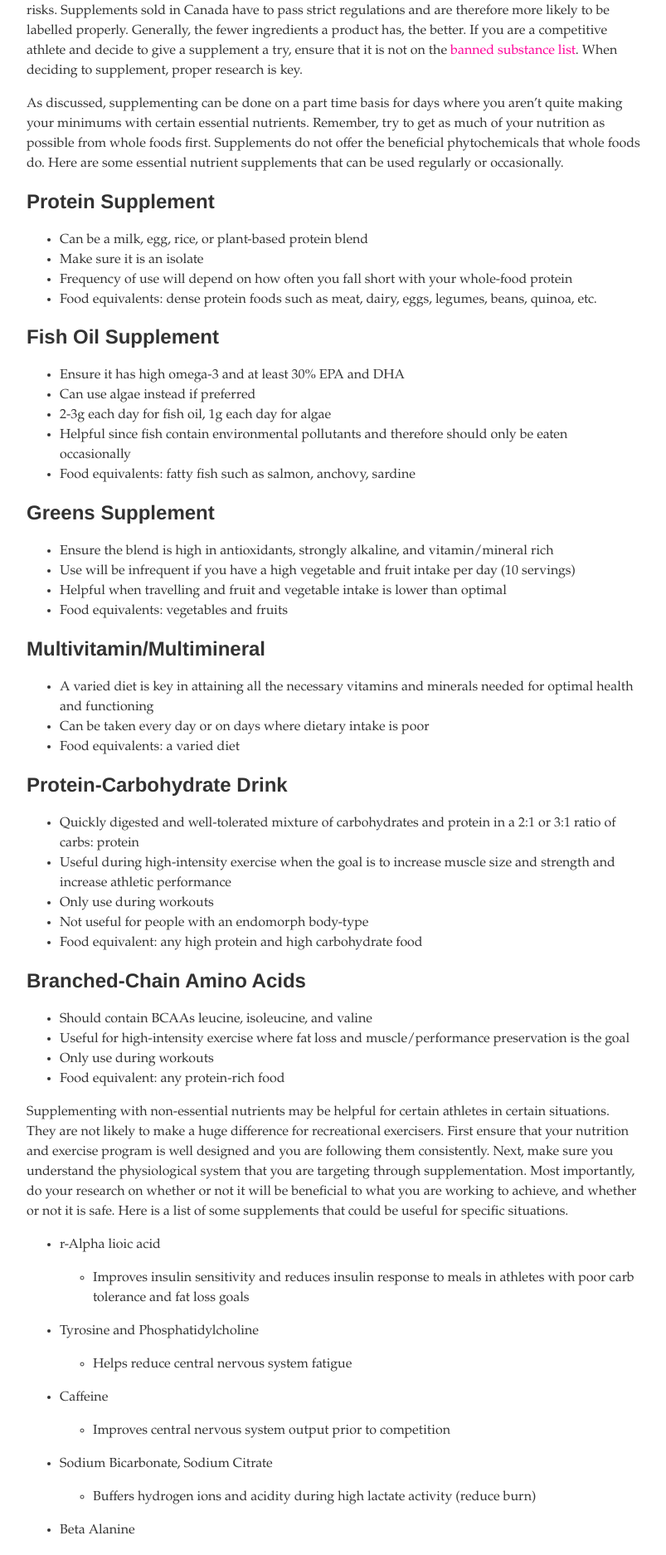
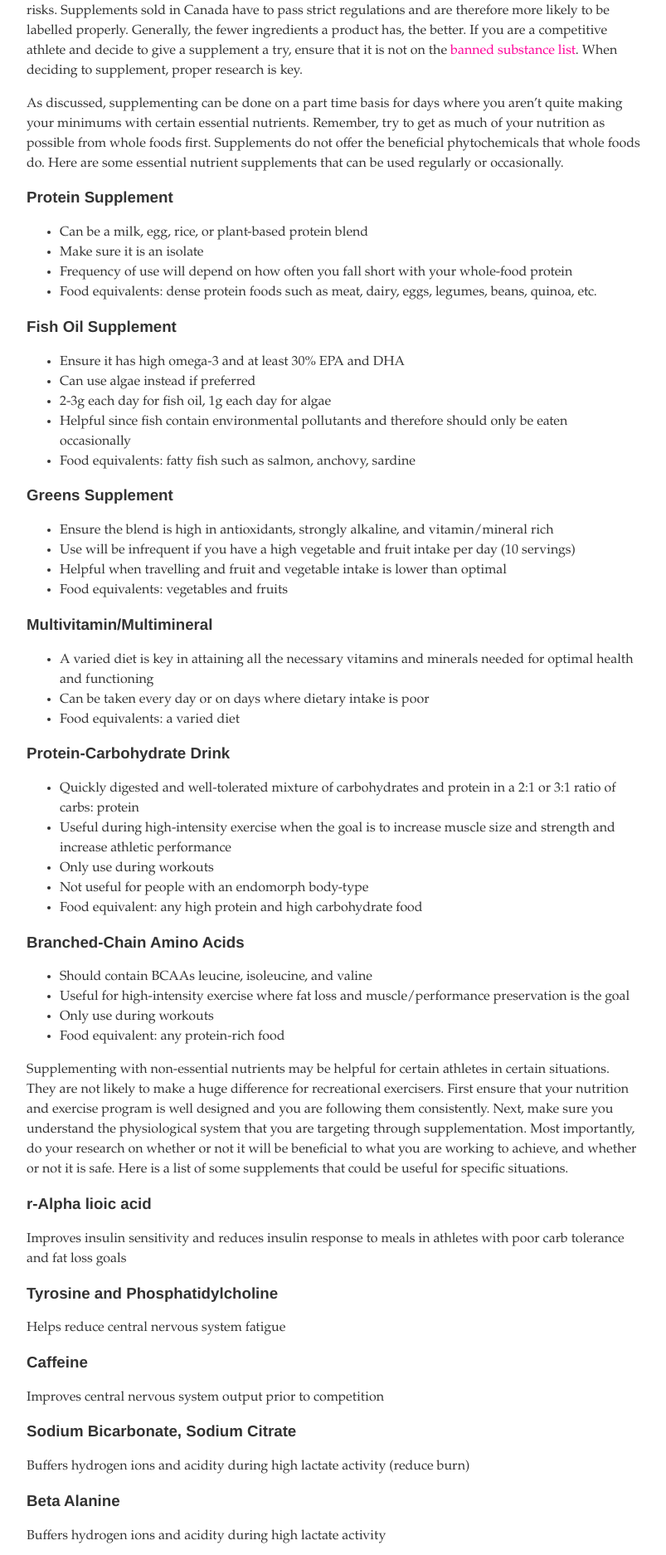
Before and after one commit to teri-lynn/teri-lynn.github.com, a Jekyll site: the page built from _posts/2012-11-16-supplements.md, in a window 1280 px wide. Shown: the part 1054-2928 px from the top of the page at 83% size, without its empty margins (238-1041 px from the left). Built offline with Jekyll 4.4.1, drawn with Linux system fonts in a browser that asks for light colours; some web fonts are replaced; Markdown is read by kramdown in place of the engine named in the settings.

Commit message:
More new headings.

```diff
--- a/_posts/2012-11-16-supplements.md
+++ b/_posts/2012-11-16-supplements.md
@@ -47,16 +47,14 @@
 possible from whole foods first. Supplements do not offer the beneficial phytochemicals that whole
 foods do. Here are some essential nutrient supplements that can be used regularly or occasionally.
 
-Protein Supplement
-------------------
+### Protein Supplement
 
 - Can be a milk, egg, rice, or plant-based protein blend
 - Make sure it is an isolate
 - Frequency of use will depend on how often you fall short with your whole-food protein
 - Food equivalents: dense protein foods such as meat, dairy, eggs, legumes, beans, quinoa, etc.
 
-Fish Oil Supplement
--------------------
+### Fish Oil Supplement
 
 - Ensure it has high omega-3 and at least 30% EPA and DHA
 - Can use algae instead if preferred
@@ -64,23 +62,20 @@
 - Helpful since fish contain environmental pollutants and therefore should only be eaten occasionally
 - Food equivalents: fatty fish such as salmon, anchovy, sardine
 
-Greens Supplement
------------------
+### Greens Supplement
 
 - Ensure the blend is high in antioxidants, strongly alkaline, and vitamin/mineral rich
 - Use will be infrequent if you have a high vegetable and fruit intake per day (10 servings)
 - Helpful when travelling and fruit and vegetable intake is lower than optimal
 - Food equivalents: vegetables and fruits
 
-Multivitamin/Multimineral
--------------------------
+### Multivitamin/Multimineral
 
 - A varied diet is key in attaining all the necessary vitamins and minerals needed for optimal health and functioning
 - Can be taken every day or on days where dietary intake is poor
 - Food equivalents: a varied diet
 
-Protein-Carbohydrate Drink
---------------------------
+### Protein-Carbohydrate Drink
 
 - Quickly digested and well-tolerated mixture of carbohydrates and protein in a 2:1 or 3:1 ratio of carbs: protein
 - Useful during high-intensity exercise when the goal is to increase muscle size and strength and increase athletic performance
@@ -88,8 +83,7 @@
 - Not useful for people with an endomorph body-type
 - Food equivalent: any high protein and high carbohydrate food
 
-Branched-Chain Amino Acids
---------------------------
+### Branched-Chain Amino Acids
 
 - Should contain BCAAs leucine, isoleucine, and valine
 - Useful for high-intensity exercise where fat loss and muscle/performance preservation is the goal
@@ -104,19 +98,34 @@
 achieve, and whether or not it is safe. Here is a list of some supplements that could be useful
 for specific situations.
 
-- r-Alpha lioic acid
-  - Improves insulin sensitivity and reduces insulin response to meals in athletes with poor carb tolerance and fat loss goals
-- Tyrosine and Phosphatidylcholine
-  - Helps reduce central nervous system fatigue
-- Caffeine
-  - Improves central nervous system output prior to competition
-- Sodium Bicarbonate, Sodium Citrate
-  - Buffers hydrogen ions and acidity during high lactate activity (reduce burn)
-- Beta Alanine
-  - Buffers hydrogen ions and acidity during high lactate activity
-- Creatine
-  - Helps regenerate ATP (energy) during strength and power exercise
-- Green Tea Extract
-  - Stimulates metabolism during weight loss phases
-- CLA
-  - Stimulates metabolism, induces apoptosis (death) of fat cells, and down-regulate leptin during weight loss phases
+### r-Alpha lioic acid
+
+Improves insulin sensitivity and reduces insulin response to meals in athletes with poor carb tolerance and fat loss goals
+
+### Tyrosine and Phosphatidylcholine
+
+Helps reduce central nervous system fatigue
+
+### Caffeine
+
+Improves central nervous system output prior to competition
+
+### Sodium Bicarbonate, Sodium Citrate
+
+Buffers hydrogen ions and acidity during high lactate activity (reduce burn)
+
+### Beta Alanine
+
+Buffers hydrogen ions and acidity during high lactate activity
+
+### Creatine
+
+Helps regenerate ATP (energy) during strength and power exercise
+
+### Green Tea Extract
+
+Stimulates metabolism during weight loss phases
+
+### CLA
+
+Stimulates metabolism, induces apoptosis (death) of fat cells, and down-regulate leptin during weight loss phases
```
